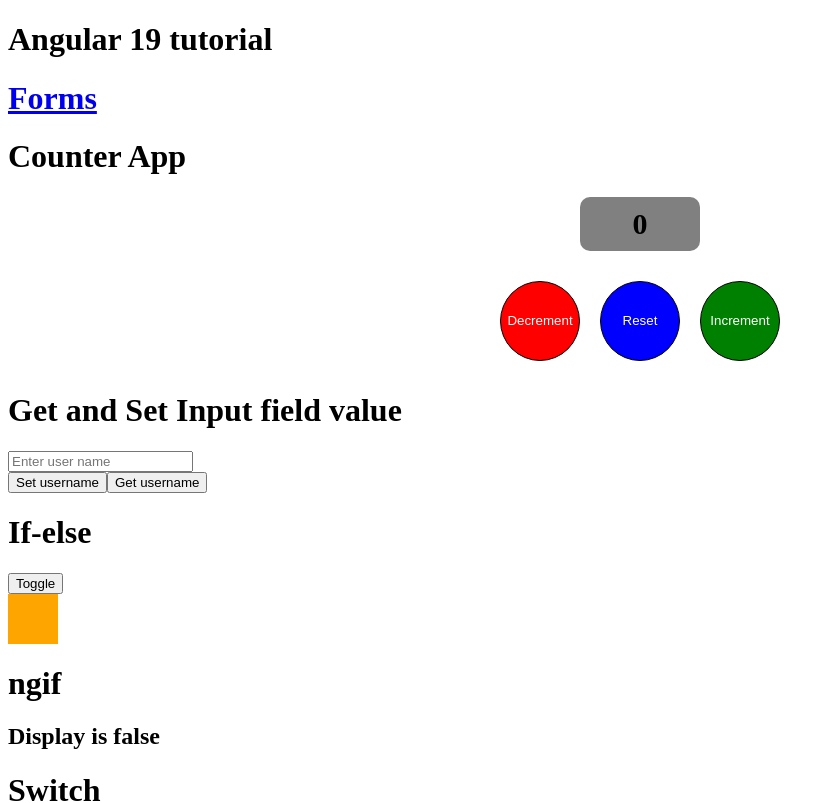
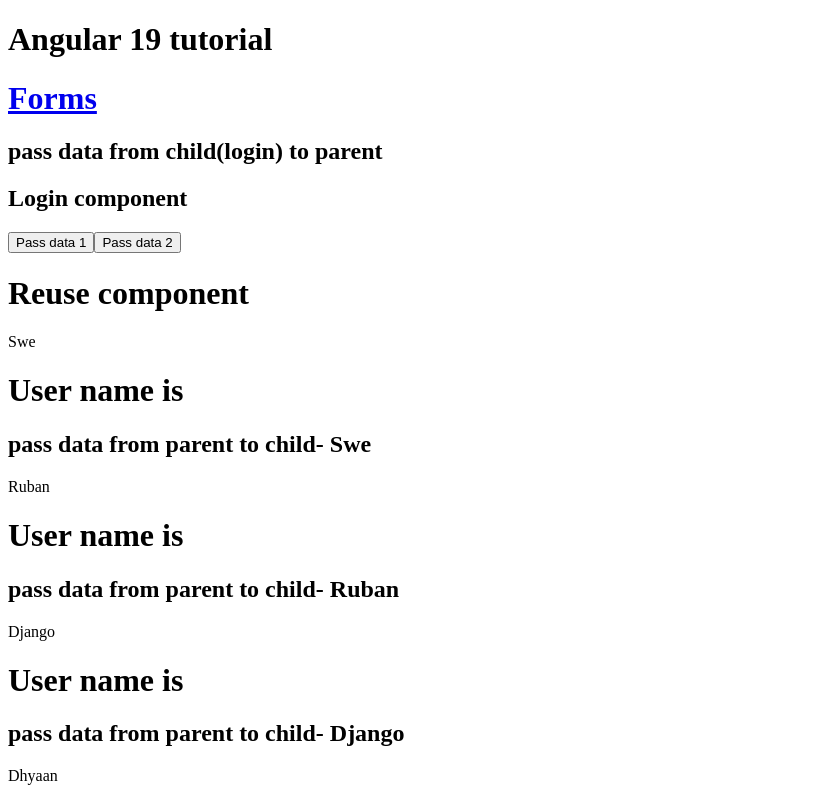
Before and after one commit to sweshisj/angular-19-study, an Angular app: page / in a window 1280 px wide. Shown: the top 803 px of the page, without its empty margins (0-835 px from the left). Built offline with nearby package versions, Linux system fonts and the light colour scheme.

Commit message:
pass data

```diff
--- a/src/app/app.component.html
+++ b/src/app/app.component.html
@@ -1,5 +1,20 @@
 <h1>Angular 19 tutorial</h1>
 <h1><a routerLinkActive="active" routerLink="form">Forms</a></h1>
+<h2>pass data from child(login) to parent</h2>
+@for (d of data; track data) {
+  <div>
+    {{d}}
+  </div>
+  }
+<app-login (getData)="handleData($event)"></app-login>
+<!-- <app-user user="swe"></app-user> -->
+<h1>Reuse component</h1>
+@for (user of users; track user) {
+<div>
+  {{user}}
+  <app-user [user]="user"></app-user>
+</div>
+}
 <h1>Counter App</h1>
 <div style="text-align: center;">
   <h3 class="count">{{count}}</h3>
@@ -60,7 +75,9 @@
 </h2>
 }
 <h1>ngfor</h1>
-<ul><li *ngFor="let s of students">{{s.name}}</li></ul>
+<ul>
+  <li *ngFor="let s of students">{{s.name}}</li>
+</ul>
 <h1>Event</h1>
 <button (click)="handleEvent($event)">Click on button</button>
 <div (mouseenter)="handleEvent($event)" style="background-color: beige; height: 20px;width: 20px;">
@@ -107,11 +124,11 @@
 <button (click)="addTask()">Add task</button>
 
 @for(task of taskList;track task.id){
-  <ul class="task-list">
-    <li>{{task.id}}</li>
-    <li>{{task.name}}</li>
-    <li><button (click)="deleteTask(task.id)">Delete</button></li>
-  </ul>
+<ul class="task-list">
+  <li>{{task.id}}</li>
+  <li>{{task.name}}</li>
+  <li><button (click)="deleteTask(task.id)">Delete</button></li>
+</ul>
 }
 
 <h1 [style.color]="dynamicColor" [style.fontSize]="dynamicFont">Dynamic styling</h1>
--- a/src/app/app.component.ts
+++ b/src/app/app.component.ts
@@ -2,10 +2,12 @@
 import { RouterLink, RouterLinkActive, RouterOutlet } from '@angular/router';
 import { FormsModule } from '@angular/forms';
 import { NgFor, NgIf, NgSwitch, NgSwitchCase, NgSwitchDefault } from '@angular/common';
+import { UserComponent } from './user/user.component';
+import { LoginComponent } from './login/login.component';
 
 @Component({
   selector: 'app-root',
-  imports: [RouterOutlet, RouterLink, RouterLinkActive, FormsModule, NgFor, NgIf, NgSwitch, NgSwitchCase, NgSwitchDefault],
+  imports: [RouterOutlet, RouterLink, RouterLinkActive, FormsModule, NgFor, NgIf, NgSwitch, NgSwitchCase, NgSwitchDefault, UserComponent, LoginComponent],
   templateUrl: './app.component.html',
   styleUrl: './app.component.css'
 })
@@ -126,5 +128,10 @@
   dynamicColor: string = "green"
   dynamicFont: string = "30px"
 
-
+  //child->parent
+  data:string[]|undefined;
+  handleData(d: any){
+    console.log(d)
+    this.data = d;
+  }
 }
--- a/src/app/login/login.component.html
+++ b/src/app/login/login.component.html
@@ -1 +1,3 @@
-<p>login works!</p>
+<h2>Login component</h2>
+<button (click)="getData.emit(data)">Pass data 1</button>
+<button (click)="passData()">Pass data 2</button>
--- a/src/app/login/login.component.ts
+++ b/src/app/login/login.component.ts
@@ -1,4 +1,4 @@
-import { Component } from '@angular/core';
+import { Component, Output,EventEmitter } from '@angular/core';
 
 @Component({
   selector: 'app-login',
@@ -7,5 +7,9 @@
   styleUrl: './login.component.css'
 })
 export class LoginComponent {
-
+  @Output() getData = new EventEmitter;
+  data = ["swe", "ruban"]
+  passData(){
+    this.getData.emit(this.data)
+  }
 }
--- a/src/app/user/user.component.html
+++ b/src/app/user/user.component.html
@@ -1 +1,2 @@
 <h1>User name is {{name}}</h1>
+<h2>pass data from parent to child- {{user}}</h2>
--- a/src/app/user/user.component.ts
+++ b/src/app/user/user.component.ts
@@ -1,4 +1,4 @@
-import { Component } from '@angular/core';
+import { Component, Input} from '@angular/core';
 import { ActivatedRoute } from '@angular/router';
 
 @Component({
@@ -8,7 +8,9 @@
   styleUrl: './user.component.css'
 })
 export class UserComponent {
-  name:string|null=""
+  @Input() user:string = "";
+  name:string|null="";
+
   constructor(private route:ActivatedRoute){
 
   }
```
